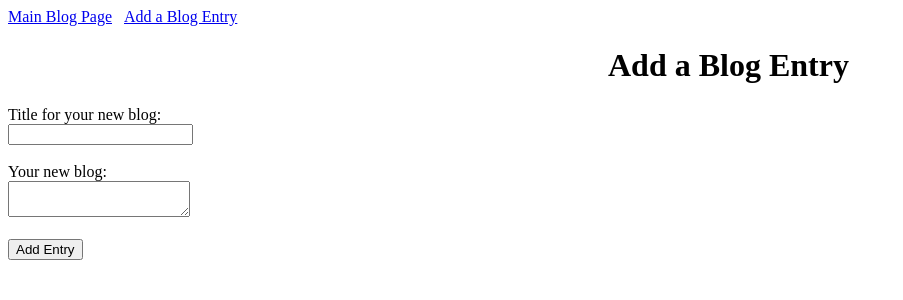
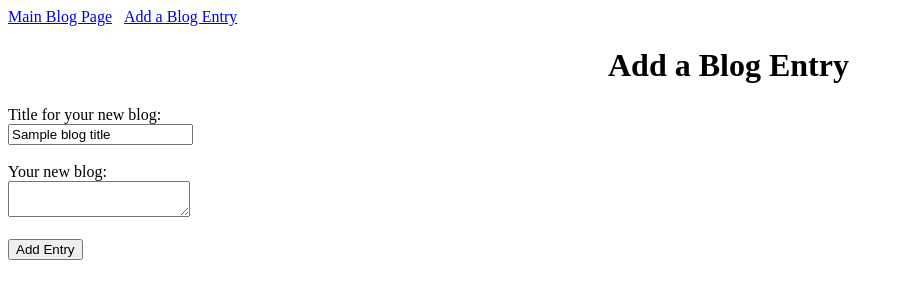
Before and after one commit to cmitchell7376/build-a-blog, a Flask app: template templates/newpost.html in a window 1280 px wide. Shown: the top 300 px of the page, without its empty margins (0-903 px from the left). Run offline with Flask 2, Linux system fonts and the light colour scheme; the template is opened without the code that fills it: most values are stand-ins (such as "Sample title", 1, 10 or a date in 2020).

Commit message:
not done yet

```diff
--- a/main.py
+++ b/main.py
@@ -19,16 +19,26 @@ class Blog (db.Model):
 
 @app.route('/blog', methods=['POST' , 'GET'])
 def blog():
+    error_title = ''
+    error_text = ''
     if request.method == 'POST':
         blog_title = request.form['blog_title']
         blog_text = request.form['blog_text']
-        blog_entry = Blog(blog_title,blog_text)
-        db.session.add(blog_entry)
-        db.session.commit()
-        list_tmp = Blog.query.all()
-        id = str(len(list_tmp))
-        return redirect('/newpage?id={0}'.format(id))
 
+        if blog_title == '':
+            error_title = " no title"
+
+        if error_title:
+            return render_template("newpost.html", error_title = error_title , blog_text = blog_text)
+
+        else:
+
+            blog_entry = Blog(blog_title,blog_text)
+            db.session.add(blog_entry)
+            db.session.commit()
+            list_tmp = Blog.query.all()
+            id = str(len(list_tmp))
+            return redirect('/newpage?id={0}'.format(id))
 
     blog_entry = Blog.query.all()
     return render_template("blog.html", blog_entry = blog_entry)
--- a/templates/newpost.html
+++ b/templates/newpost.html
@@ -7,14 +7,15 @@
     <label>
         Title for your new blog:
         <br>
-        <input type="text" name="blog_title" />
+        <input type="text" name="blog_title" value="{{blog_title}}"/>
+        <span style="color: red;">{{error_title}}</span>
     </label>
     <br>
     <br>
     <label>
         Your new blog:
         <br>
-        <textarea name="blog_text"></textarea>
+        <textarea name="blog_text" value='{{blog_text}}'></textarea>
     </label>
     <br>
     <br>
```
